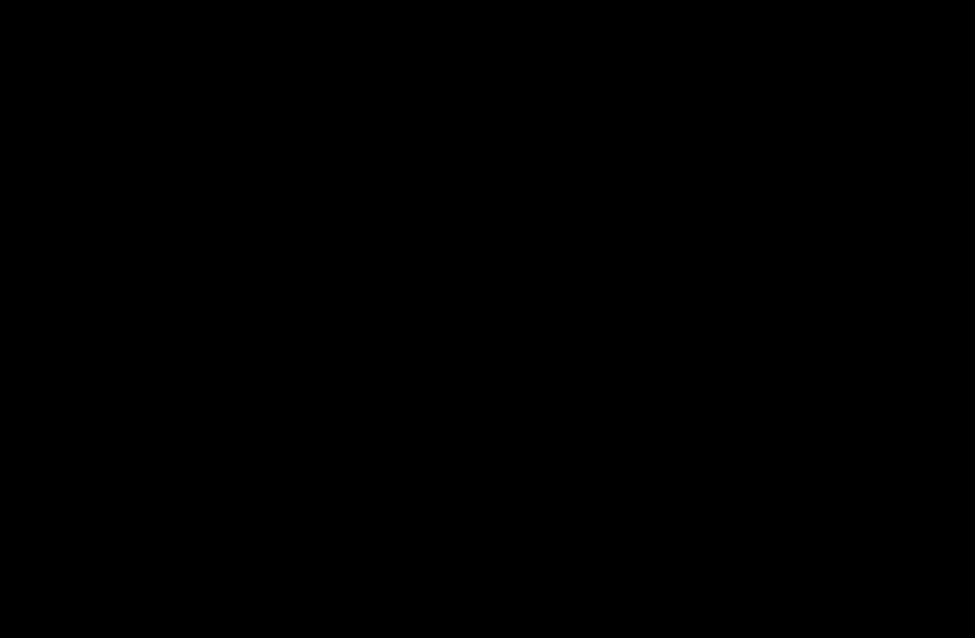
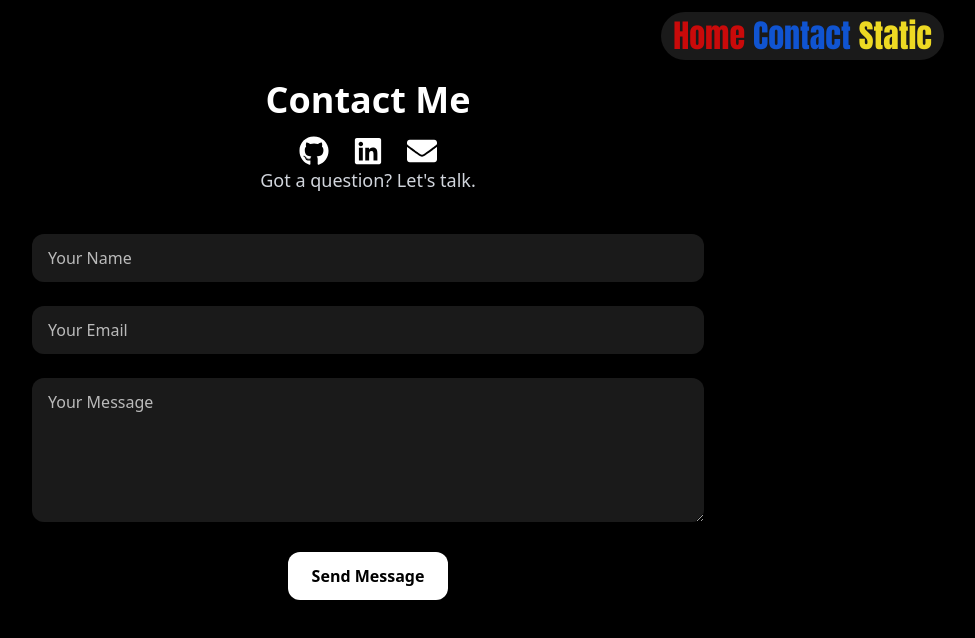
Before and after one commit to pratyushchauhan147/Portfolio, a React (Vite) app: page /contact in a window 1280 px wide. Before the commit this address had no page. Shown: the top 638 px of the page, without its empty margins (272-1247 px from the left). Built offline with nearby package versions, Linux system fonts and the light colour scheme; a web font is replaced by a local one.

Commit message:
Navigate

```diff
--- a/src/App.jsx
+++ b/src/App.jsx
@@ -4,15 +4,29 @@ import './App.css'
 import LocomotiveScroll from 'locomotive-scroll';
 import { AnimatePresence } from "framer-motion";
 
+
 const App = () => {
   const scrollRef = useRef(null);
-  const locomotiveScroll = new LocomotiveScroll({
-    lenisOptions:{
-      smoothWheel:true,
-      smoothTouch:true,
+  const locoScrollRef = useRef(null);
+  useEffect(()=>{
 
-    }
-  });
+  })
+  useEffect(() => {
+    // Only initialize once
+    locoScrollRef.current = new LocomotiveScroll({
+      el: scrollRef.current,
+      smooth: true,
+      lerp: 0.1,
+      tablet: { smooth: true },
+      smartphone: { smooth: true }
+    });
+
+    return () => {
+      locoScrollRef.current?.destroy();
+    };
+  }, []);
+
+
   return (
 
       <AnimatePresence> <   AppRoutes  ref={scrollRef} /></AnimatePresence>
--- a/src/components/Contact.jsx
+++ b/src/components/Contact.jsx
@@ -41,14 +41,42 @@ const Contact = () => {
   return (
     <section
       ref={Ref2}
-      className="relative w-full px-6 py-20 bg-black text-white "
+      className=" overflow-hidden relative w-full px-6 py-20 bg-black text-white "
     >
       {/* Contact Form */}
       <div className="relative z-10 max-w-2xl mx-auto text-center">
-        <h2 className="text-4xl font-bold mb-4">Contact Me</h2>
-        <p className="text-lg text-gray-300 mb-10">
+        <motion.h2 initial={{scale:2}} whileInView={{scale:1}} className="text-4xl overflow-hidden font-bold mb-4">Contact Me</motion.h2>
+
+
+        <motion.div initial={{opacity:0}} whileInView={{opacity:1}} className=" flex justify-center gap-6 text-3xl">
+          <a
+            href="https://github.com/pratyushchauhan147"
+            target="_blank"
+            rel="noopener noreferrer"
+            className="hover:text-purple-400 transition"
+          >
+            <FaGithub />
+          </a>
+          <a
+            href="https://www.linkedin.com/in/pratyush-chauhan-5245b722b/"
+            target="_blank"
+            rel="noopener noreferrer"
+            className="hover:text-purple-400 transition"
+          >
+            <FaLinkedin />
+          </a>
+          <a
+            href="mailto:pratyushchauhan147contact@gmail.com"
+            className="hover:text-purple-400 transition"
+          >
+            <FaEnvelope />
+          </a>
+        </motion.div>
+
+        <motion.p initial={{opacity:0}} whileInView={{opacity:1}} className="text-lg text-gray-300 mb-10">
           Got a question? Let's talk.
-        </p>
+        </motion.p>
+
 
         <div className="space-y-6">
           <input
@@ -80,30 +108,7 @@ const Contact = () => {
         </div>
 
         {/* Social Icons */}
-        <div className="mt-12 flex justify-center gap-6 text-3xl">
-          <a
-            href="https://github.com/pratyushchauhan147"
-            target="_blank"
-            rel="noopener noreferrer"
-            className="hover:text-purple-400 transition"
-          >
-            <FaGithub />
-          </a>
-          <a
-            href="https://www.linkedin.com/in/pratyush-chauhan-5245b722b/"
-            target="_blank"
-            rel="noopener noreferrer"
-            className="hover:text-purple-400 transition"
-          >
-            <FaLinkedin />
-          </a>
-          <a
-            href="mailto:pratyushchauhan147contact@gmail.com"
-            className="hover:text-purple-400 transition"
-          >
-            <FaEnvelope />
-          </a>
-        </div>
+
       </div>
 
       {/* Blobby Backgrounds */}
--- a/src/components/NavBlob.jsx
+++ b/src/components/NavBlob.jsx
@@ -1,14 +1,14 @@
 import React from 'react'
 import { scroll } from "motion"
-import { useNavigate } from 'react-router-dom';
+import { useNavigate,Navigate } from 'react-router-dom';
 import { motion } from 'framer-motion'
 const NavBlob = () => {
    let navigate = useNavigate();
   return (
     <div className='  backdrop-blur-sm bg-white/10 mix-blend-difference  z-40 fixed right-[5%] rounded-full px-3 gap-2 top-3 w-fit flex text-black '>
-      <a href="/"> <h1 className="text-[#c90a0a]  text-[4vh]  font-[anton] md:text-[4vh] ">Home</h1></a>
-      <a href="/#contact"> <h1 className=" text-[#1054d1] text-[4vh]  font-[anton] md:text-[4vh] ">Contact</h1></a>
-      <a href="/"> <h1 className=" text-[#edd923] text-[4vh]  font-[anton] md:text-[4vh] ">Static</h1></a>
+      <motion.div  initial={{scale:1}} whileHover={{scale:1.1}} onClick={()=>{navigate('/')}} href="/"> <h1 className="text-[#c90a0a]  text-[4vh] cursor-pointer  font-[anton] md:text-[4vh] ">Home</h1></motion.div>
+      <motion.div   initial={{scale:1}} whileHover={{scale:1.1}}   onClick={()=>{navigate('/contact')}} > <h1 className=" text-[#1054d1] text-[4vh]  cursor-pointer font-[anton] md:text-[4vh] ">Contact</h1></motion.div>
+      <motion.div   initial={{scale:1}} whileHover={{scale:1.1}}  onClick={()=>{navigate('/')}} href="/"> <h1 className=" text-[#edd923] text-[4vh]  cursor-pointer font-[anton] md:text-[4vh] ">Static</h1></motion.div>
     </div>
   )
 }
--- a/src/routes/AppRoute.jsx
+++ b/src/routes/AppRoute.jsx
@@ -1,9 +1,10 @@
 import React from 'react'
 import Home from '../screens/Home'
 import ProblemSolving from '../screens/ProblemSolving'
-import { Route,BrowserRouter,Routes } from 'react-router-dom'
+import { Route,BrowserRouter,Routes,useLocation } from 'react-router-dom'
 import Projects from '../screens/Projects'
 import { useScroll, useTransform } from 'framer-motion'
+import ContactMe from '../screens/ContactMe'
 const AppRoutes = () => {
   useScroll
   return (
@@ -12,6 +13,7 @@ const AppRoutes = () => {
         <Route path='/'  element={<Home/>} />
         <Route path='/ps'  element={<ProblemSolving/>} />
         <Route path='/projects'  element={<Projects/>} />
+        <Route path='/contact'  element={<ContactMe/>} />
     </Routes>
     </BrowserRouter></div>
 
--- /dev/null
+++ b/src/screens/ContactMe.jsx
@@ -0,0 +1,13 @@
+import React from 'react'
+import Contact from '../components/Contact'
+import NavBlob from '../components/NavBlob'
+const ContactMe = () => {
+  return (
+    <div>
+        <NavBlob></NavBlob>
+      <Contact></Contact>
+    </div>
+  )
+}
+
+export default ContactMe
--- a/src/screens/Projects.jsx
+++ b/src/screens/Projects.jsx
@@ -3,14 +3,16 @@ import { motion, useScroll, useTransform } from 'framer-motion';
 import Work from '../components/Work';
 import NavBlob from '../components/NavBlob'
 import Whitework from '../components/Whitework';
+import { useNavigate } from 'react-router-dom';
+const Projects = () => {
+    let navigate = useNavigate();
 
-const Projects = () => {
+    useEffect(() => {
+        window.scrollTo(0, 0);
 
 
-    useEffect(() => {
-        window.scrollTo({ top: 0, behavior: 'smooth' });
-
     }, []);
+    useEffect(() => console.log('Hi '), [])
 
 
     const tarRef = useRef(null)
```
Also changed, not shown: src/ScrollToTop.jsx (added).
